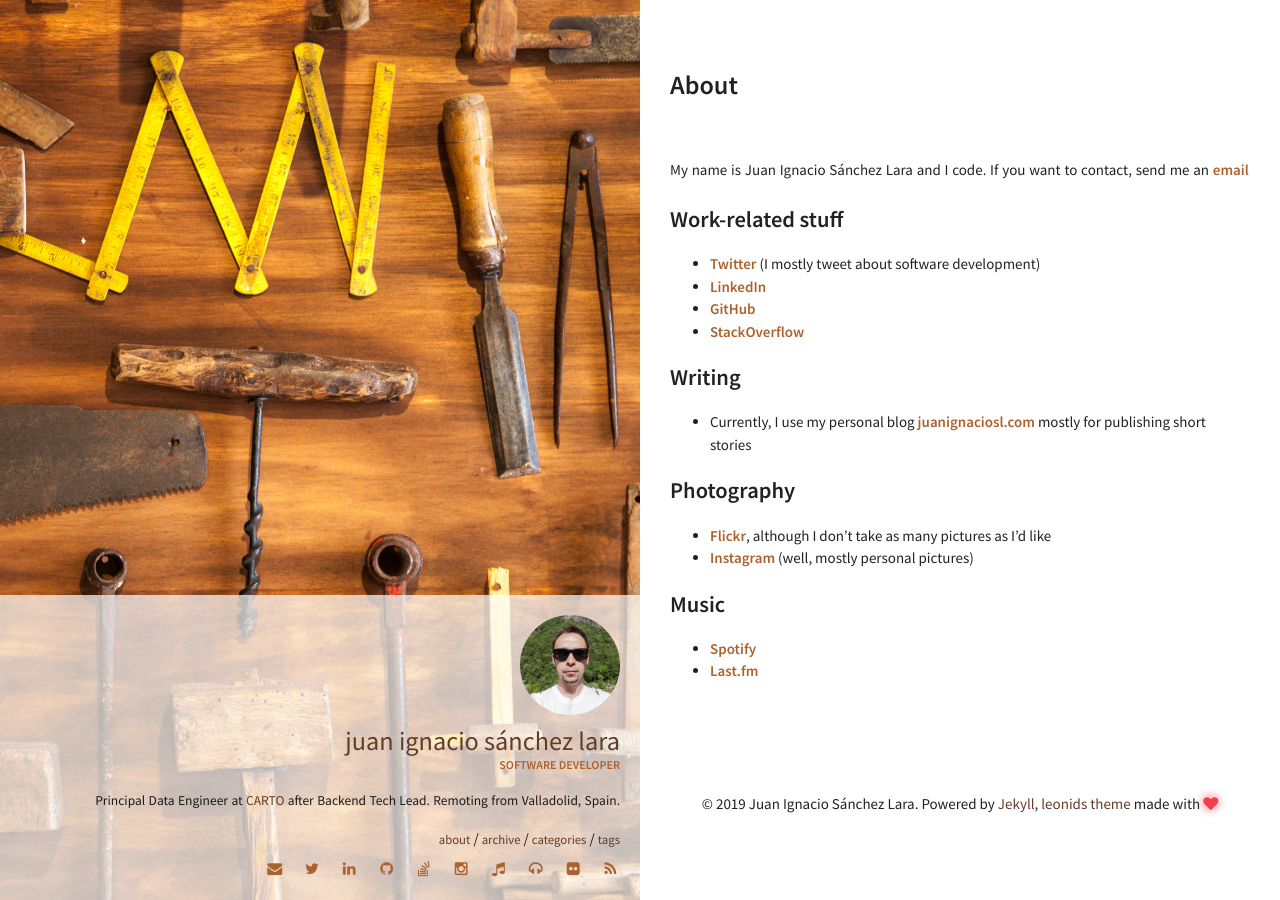
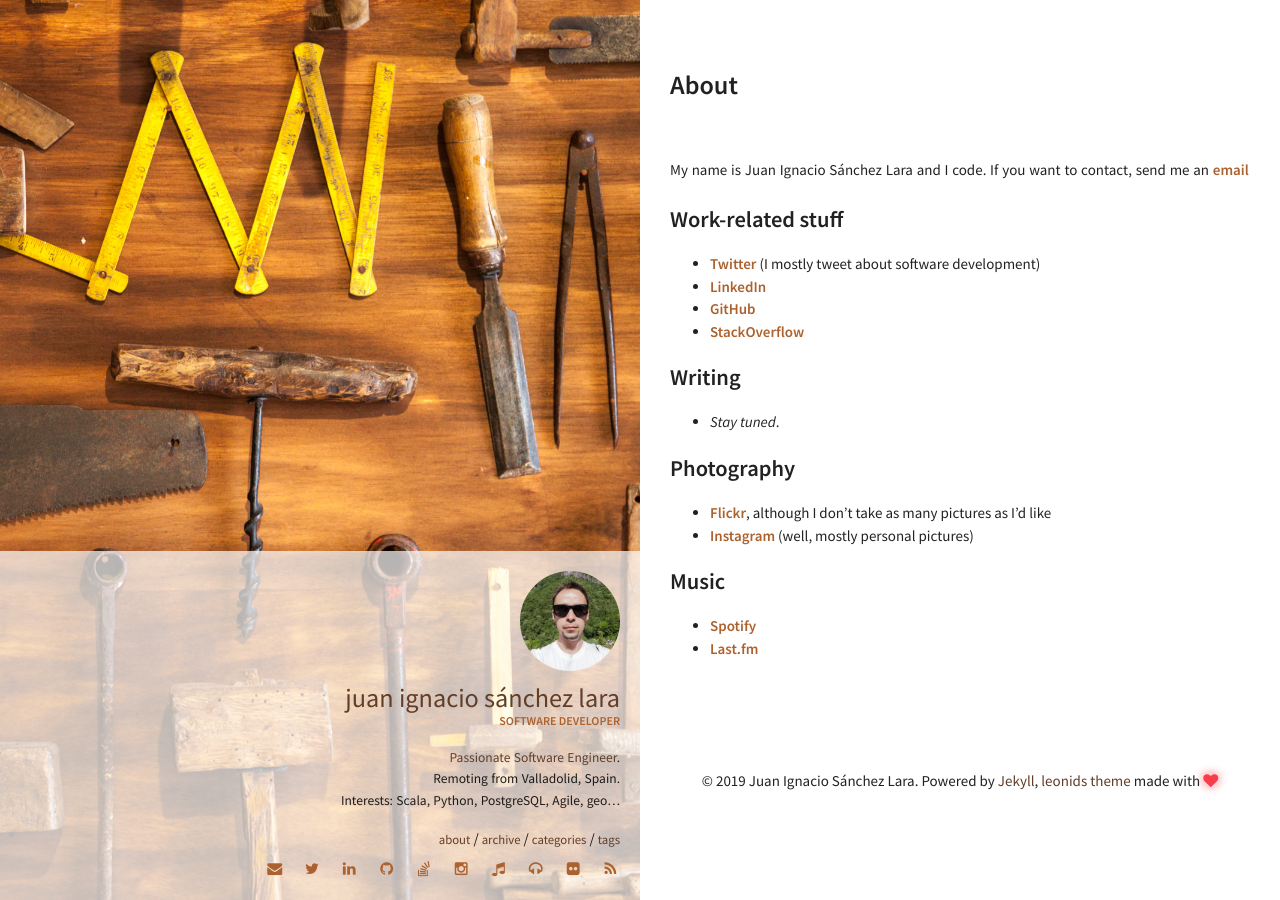
Before and after one commit to juanignaciosl/juanignaciosl.github.io, a Jekyll site: the page built from about.md, in a window 1280 px wide. Built offline with Jekyll 4.4.1, drawn with Linux system fonts in a browser that asks for light colours.

Commit message:
Profile update

```diff
--- a/_config.yml
+++ b/_config.yml
@@ -19,7 +19,7 @@ owner:
   name: Juan Ignacio Sánchez Lara
   avatar: avatar.jpg
   job: "Software Developer"
-  bio: "Principal Data Engineer at [CARTO](http://carto.com) after Backend Tech Lead. Remoting from Valladolid, Spain."
+  bio: "[Passionate Software Engineer](https://www.linkedin.com/in/juanignaciosl/). <br />Remoting from Valladolid, Spain. <br />Interests: Scala, Python, PostgreSQL, Agile, geo... "
   email: juanignaciosl@gmail.com
   blog: http://www.juanignaciosl.com
   # medium: juanignaciosl
--- a/about.md
+++ b/about.md
@@ -17,7 +17,7 @@ My name is Juan Ignacio Sánchez Lara and I code. If you want to contact, send m
 
 ### Writing
 
-- Currently, I use my personal blog [juanignaciosl.com](http://www.juanignaciosl.com) mostly for publishing short stories
+- _Stay tuned_.
 
 ### Photography
 
```
